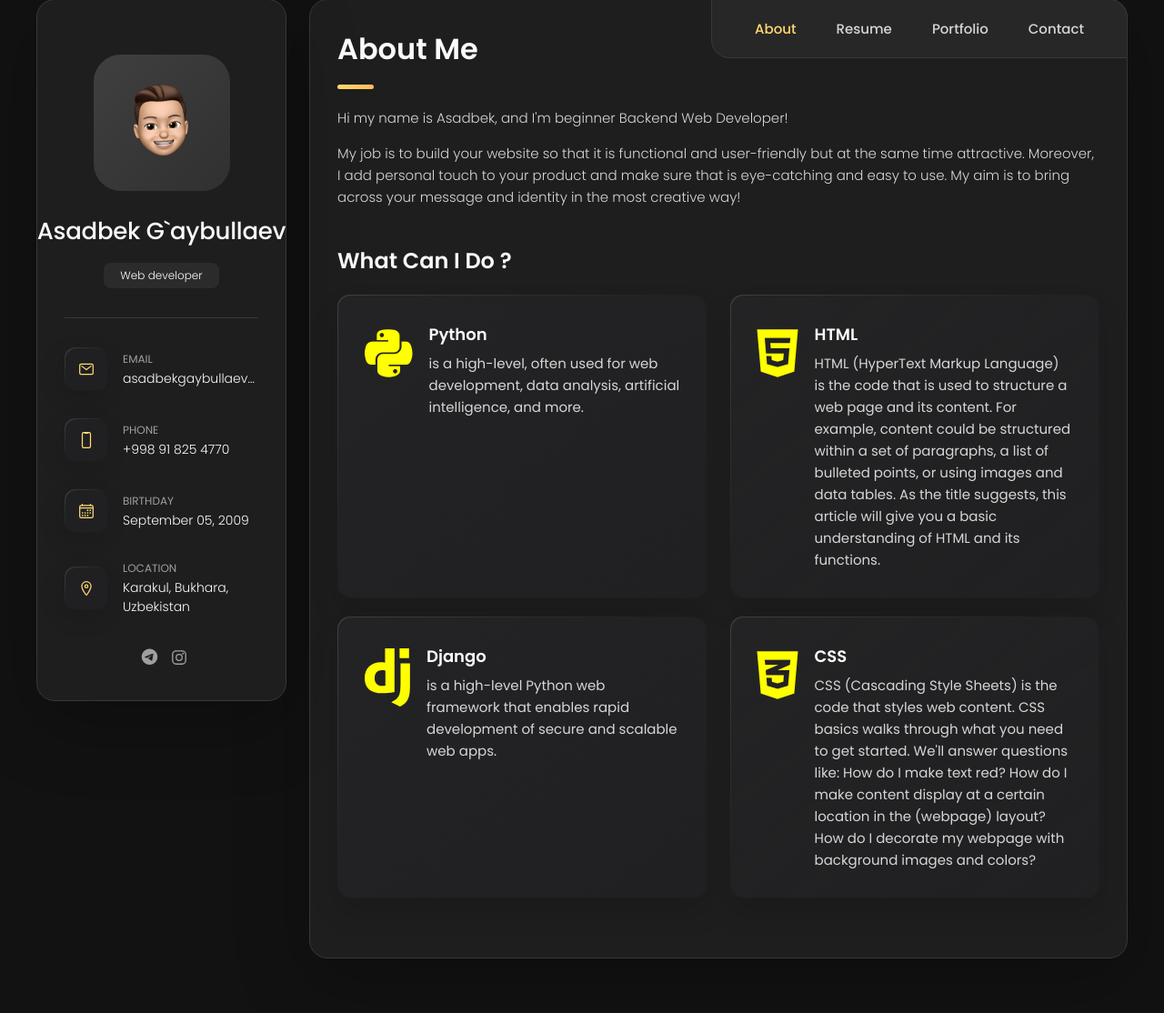
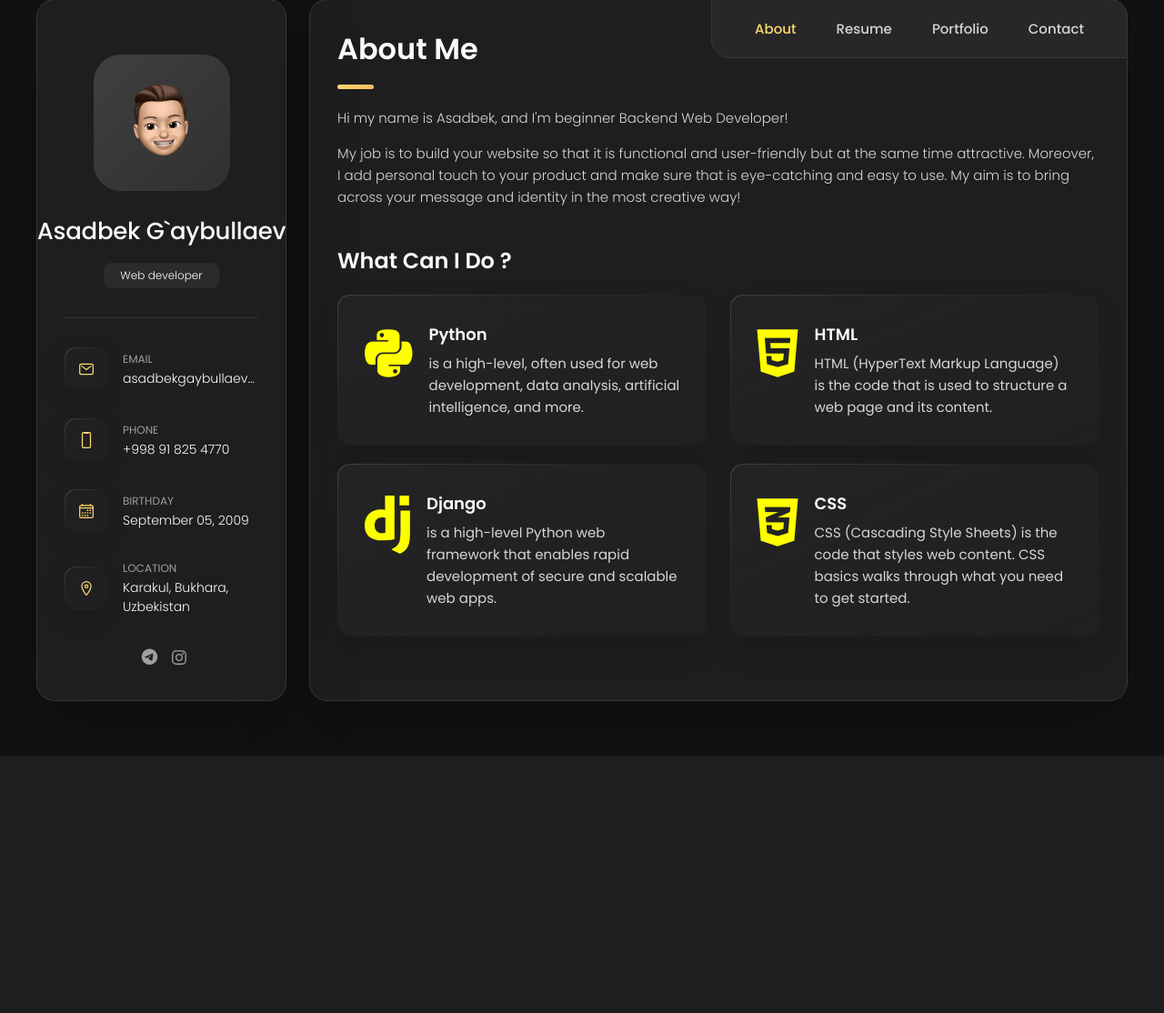
Before and after one commit to asadbe1k/resume, a Django app: page / in a window 1280 px wide. Shown: the part 61-1175 px from the top of the page at 91% size. After the commit the page ends 892 px from the top, so only its background shows below. Run offline with Django 5.2, Linux system fonts and the light colour scheme; some libraries are stand-ins or nearby versions.

Commit message:
Update index.html

```diff
--- a/templates/index.html
+++ b/templates/index.html
@@ -256,7 +256,7 @@
                 <h4 class="h4 service-item-title">HTML </h4>
 
                 <p class="service-item-text">
-                  HTML (HyperText Markup Language) is the code that is used to structure a web page and its content. For example, content could be structured within a set of paragraphs, a list of bulleted points, or using images and data tables. As the title suggests, this article will give you a basic understanding of HTML and its functions.
+                  HTML (HyperText Markup Language) is the code that is used to structure a web page and its content.
 
                 </p>
               </div>
@@ -290,7 +290,7 @@
                 <h4 class="h4 service-item-title">CSS</h4>
 
                 <p class="service-item-text">
-                  CSS (Cascading Style Sheets) is the code that styles web content. CSS basics walks through what you need to get started. We'll answer questions like: How do I make text red? How do I make content display at a certain location in the (webpage) layout? How do I decorate my webpage with background images and colors?
+                  CSS (Cascading Style Sheets) is the code that styles web content. CSS basics walks through what you need to get started.
                 </p>
               </div>
 
```
